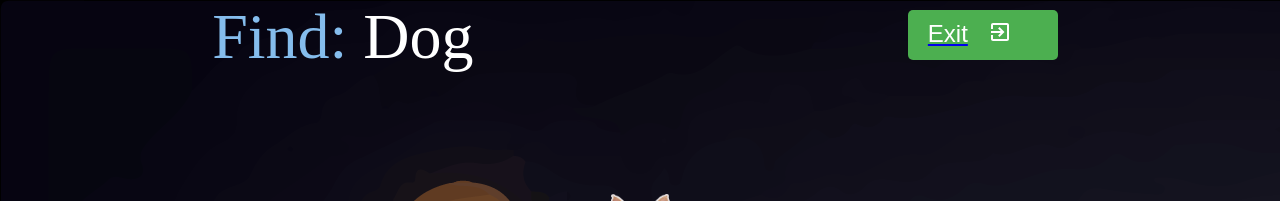
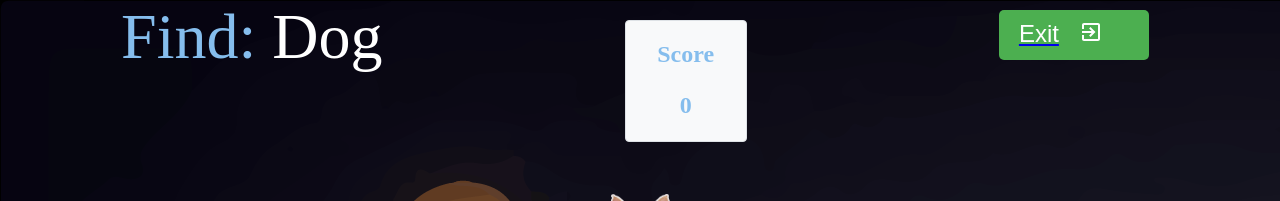
Before and after one commit to Aashish079/AutiVerse, a React (Vite) app: page /game2 in a window 1280 px wide. Shown: the top 201 px of the page. Built offline with nearby package versions, Linux system fonts and the light colour scheme; grey boxes are pictures that could not be loaded.

Commit message:
Click Animals

```diff
--- a/src/Components/ClickAnimals/ClickAnimals.jsx
+++ b/src/Components/ClickAnimals/ClickAnimals.jsx
@@ -4,19 +4,19 @@ import { Link } from "react-router-dom";
 import { IoMdExit } from "react-icons/io";
 import "./ClickAnimals.scss";
 import { ScoreContext } from "../../contexts/ScoreContext";
+import ScoreBoard from "../ScoreBoard/ScoreBoard";
 
 const ClickAnimals = () => {
-  const {score, setScore} = useContext(ScoreContext);
+  const { score, setScore } = useContext(ScoreContext);
 
   const [currentAnimal, setCurrentAnimal] = useState(null);
   const [selectedAnimal, setSelectedAnimal] = useState(null);
-
 
   //Shuffle the array of animals and set the first one as the current animal
   useEffect(() => {
     const shuffledAnimals = [...Animaldata].sort(() => Math.random() - 0.5);
     setCurrentAnimal(shuffledAnimals[0]);
-  }, []);
+  }, [selectedAnimal]);
   //Handle image click
   const handleImageClick = (animal) => {
     setSelectedAnimal(animal);
@@ -24,14 +24,24 @@ const ClickAnimals = () => {
 
   //Play sound based on the selected animal
   useEffect(() => {
+    let sound;
     if (selectedAnimal) {
       if (selectedAnimal.name == currentAnimal.name) {
         //Play the animal sound
-        new Audio(selectedAnimal.sound).play();
+        sound = new Audio(selectedAnimal.sound);
+        setScore(score + 10);
       } else {
         //Play the error sound
-        new Audio(selectedAnimal.error).play();
+        sound = new Audio(selectedAnimal.error).play();
       }
+      sound.play();
+      // Stop the sound after 5 seconds
+      const timeoutId = setTimeout(() => {
+        sound.pause();
+        sound.currentTime = 0;
+      }, 4000);
+      // Clean up the timeout when the component unmounts or re-renders
+      return () => clearTimeout(timeoutId);
     }
   }, [selectedAnimal]);
 
@@ -41,11 +51,12 @@ const ClickAnimals = () => {
         <div className="select-message">
           Find: <span className="animal">{currentAnimal?.name}</span>
         </div>
+        <ScoreBoard />
         <Link to="/get-started">
           <button className="btn-next">
             Exit
             <span className="icon">
-              <IoMdExit/>
+              <IoMdExit />
             </span>
           </button>
         </Link>
--- a/src/Components/ScoreBoard/ScoreBoard.scss
+++ b/src/Components/ScoreBoard/ScoreBoard.scss
@@ -3,9 +3,11 @@
     border: 1px solid #dee2e6;
     border-radius: 0.25rem;
     padding: 0.5 rem;
-    width: 100px;
-    height: 100px;
+    width: 120px;
+    height: 120px;
     text-align: center;
+    margin-top: 20px;
+    color:rgb(133, 189, 237);
 
     h2 {
       font-size: 1.5rem;
@@ -15,5 +17,6 @@
     p {
       font-size: 1.5rem;
       font-weight: bold;
+      padding-bottom: 2rem;
     }
   }
```
Lines whose indentation alone changed are shown as unchanged.
